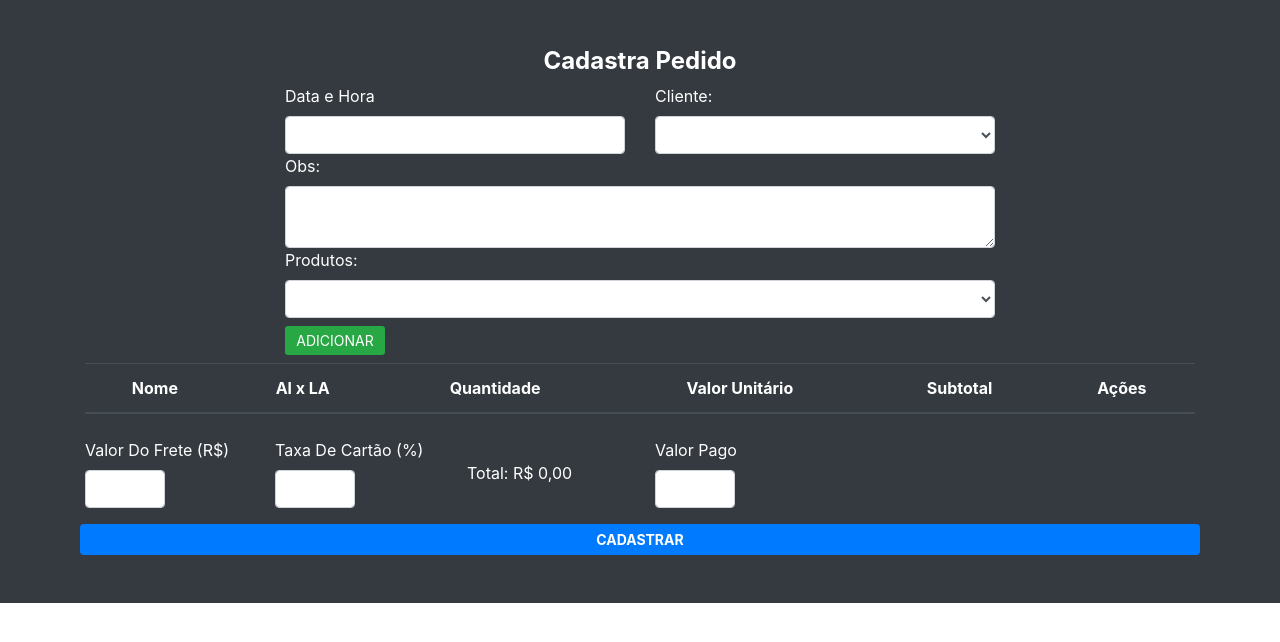
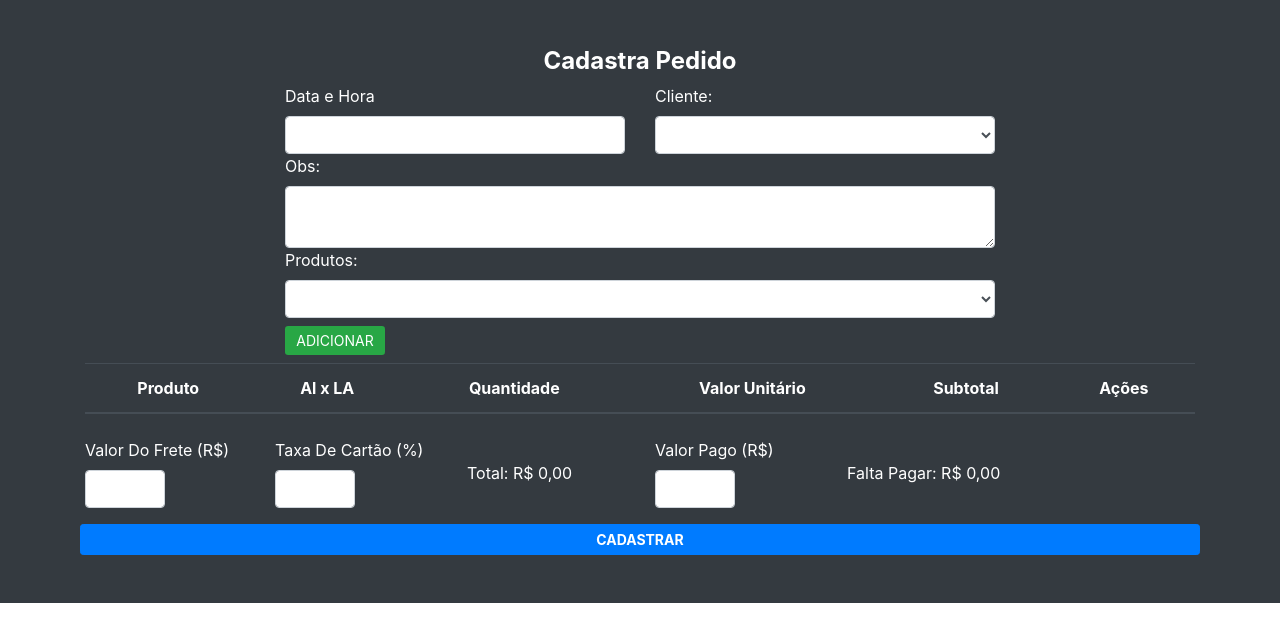
Before and after one commit to JuanFariasGit/sistema_grafica, a PHP site: page /sistema_grafica/cadastra.pedido.php in a window 1280 px wide. Shown: the part 79-721 px from the top of the page. Run offline with PHP 8.4, Linux system fonts and the light colour scheme; a user stored in the database is signed in; data comes from the database, SQL or seed files in the repository; lists and menus that the app fills with data are empty.

Commit message:
Atualização Feita Em Casa

```diff
--- a/assets/js/script.js
+++ b/assets/js/script.js
@@ -3,9 +3,9 @@ function addproduto() {
     let nome = document.getElementById("produtos").value.split("|")[1];
 
     if(document.getElementById("produtos").value.split("|")[2] == "m²") {
-        $("#addproduto").append("<tr id='"+nome+"' class='items'><td><input class='form-control border-0 rounded-0 bg-dark text-white' type='text' name='nomes[]' value='"+nome+"' readonly='readonly' style='width: 300px'></td><td><input class='al mx-2 rounded border-0 py-2' type='number' name='al[]' step='0.01' min='1' value='1' onkeyup='mudouvalor()' style='width: 80px'><input class='la mx-2 rounded border-0 py-2' type='number' name='la[]' step='0.01' min='1' value='1' onkeyup='mudouvalor()' style='width: 80px'></td><td><input class='quantidade rounded border-0 py-2' type='number' name='quantidade[]' min='1' value='1' onkeyup='mudouvalor()' style='width: 80px'></td><td><input class='valor_unitario bg-dark text-white border-0' type='text' name='valorunitario[]' value='R$ "+preco.toFixed(2).replace('.', ',')+"' style='width: 80px' readonly='readonly'></td><td class='subtotal'>R$ "+preco.toFixed(2).replace('.', ',')+"</td><td><a id='"+nome+"' class='text-danger' href='javascript:void(0)' onclick='delItem(this)'>[x]</a></td></tr>");
+        $("#addproduto").append("<tr id='"+nome+"' class='items'><td><input class='form-control border-0 rounded-0 bg-dark text-white text-center' type='text' name='nomes[]' value='"+nome+"' readonly='readonly'></td><td><input class='al mx-2 rounded border-0 py-2' type='number' name='al[]' step='0.01' min='1' value='1' onkeyup='mudouvalor()' style='width: 80px'><input class='la mx-2 rounded border-0 py-2' type='number' name='la[]' step='0.01' min='1' value='1' onkeyup='mudouvalor()' style='width: 80px'></td><td><input class='quantidade rounded border-0 py-2' type='number' name='quantidade[]' min='1' value='1' onkeyup='mudouvalor()' style='width: 80px'></td><td><input class='valor_unitario bg-dark text-white border-0' type='text' name='valorunitario[]' value='R$ "+preco.toFixed(2).replace('.', ',')+"' style='width: 80px' readonly='readonly'></td><td><input class='subtotal bg-dark text-white border-0' type='text' name='subtotal[]' value='R$ "+preco.toFixed(2).replace('.', ',')+"' style='width: 80px' readonly='readonly'></td><td><a id='"+nome+"' class='text-danger' href='javascript:void(0)' onclick='delItem(this)'>[x]</a></td></tr>");
     } else {
-        $("#addproduto").append("<tr id='"+nome+"' class='items'><td><input class='form-control border-0 rounded-0 bg-dark text-white' type='text' name='nomes[]' value='"+nome+"' readonly='readonly'></td><td><input class='al mx-2 rounded border-0 py-2' type='number' name='al[]' step='0.01' min='1' value='1' onkeyup='mudouvalor()' readonly='readonly' style='width: 80px;background-color: #AAA'><input class='la mx-2 rounded border-0 py-2' type='number' name='la[]' step='0.01' min='1' value='1' onkeyup='mudouvalor()' readonly='readonly' style='width: 80px;background-color: #AAA'></td><td><input class='quantidade rounded border-0 py-2' type='number' name='quantidade[]' min='1' value='1' onkeyup='mudouvalor()' style='width: 80px'></td><td><input class='valor_unitario bg-dark text-white border-0' type='text' name='valorunitario[]' value='R$ "+preco.toFixed(2).replace('.',',')+"' style='width: 80px' readonly='readonly'></td><td class='subtotal'>R$ "+preco.toFixed(2).replace('.', ',')+"</td><td><a id='"+nome+"' class='text-danger' href='javascript:void(0)' onclick='delItem(this)'>[x]</a></td></tr>");
+        $("#addproduto").append("<tr id='"+nome+"' class='items'><td><input class='form-control border-0 rounded-0 bg-dark text-white text-center' type='text' name='nomes[]' value='"+nome+"' readonly='readonly'></td><td><input class='al mx-2 rounded border-0 py-2' type='number' name='al[]' step='0.01' min='1' value='1' onkeyup='mudouvalor()' readonly='readonly' style='width: 80px;background-color: #AAA'><input class='la mx-2 rounded border-0 py-2' type='number' name='la[]' step='0.01' min='1' value='1' onkeyup='mudouvalor()' readonly='readonly' style='width: 80px;background-color: #AAA'></td><td><input class='quantidade rounded border-0 py-2' type='number' name='quantidade[]' min='1' value='1' onkeyup='mudouvalor()' style='width: 80px'></td><td><input class='valor_unitario bg-dark text-white border-0' type='text' name='valorunitario[]' value='R$ "+preco.toFixed(2).replace('.',',')+"' style='width: 80px' readonly='readonly'></td><td><input class='subtotal bg-dark text-white border-0' type='text' name='subtotal[]' value='R$ "+preco.toFixed(2).replace('.', ',')+"' style='width: 80px' readonly='readonly'></td><td><a id='"+nome+"' class='text-danger' href='javascript:void(0)' onclick='delItem(this)'>[x]</a></td></tr>");
     }
 
     soma = 0;
@@ -25,9 +25,7 @@ function addproduto() {
     } else {
         document.getElementById('total').value = 'Total: R$ '+soma.toFixed(2).replace('.', ',');
     }
-    if(document.getElementById('total').value.length > 0) {
-       document.getElementById('falta_pagar') = document.getElementById('valor_pago').value - document.getElementById('total').value;
-    }
+    document.getElementById('falta_pagar').value = "Falta Pagar: R$ "+Number(Number(document.getElementById('total').value.split('R$')[1].trim().replace(',','.')) - Number(document.getElementById('valor_pago').value)).toFixed(2).replace(".",",");
 }
 
 $(document).ready(function() {
@@ -41,7 +39,7 @@ $(document).ready(function() {
 
 function mudouvalor() {
     for(i = 0; i < document.getElementsByClassName('subtotal').length; i++) {
-        document.getElementsByClassName('subtotal')[i].innerHTML = "R$ " + Number(Number(document.getElementsByClassName("valor_unitario")[i].value.split("R$")[1].trim().replace(',','.'))*Number(document.getElementsByClassName('quantidade')[i].value)*Number(document.getElementsByClassName('al')[i].value)*Number(document.getElementsByClassName('la')[i].value)).toFixed(2).replace('.',',');
+        document.getElementsByClassName('subtotal')[i].value = "R$ " + Number(Number(document.getElementsByClassName("valor_unitario")[i].value.split("R$")[1].trim().replace(',','.'))*Number(document.getElementsByClassName('quantidade')[i].value)*Number(document.getElementsByClassName('al')[i].value)*Number(document.getElementsByClassName('la')[i].value)).toFixed(2).replace('.',',');
     };
     soma = 0;
     for(i = 0; i < document.getElementsByClassName('items').length; i++) {
@@ -60,6 +58,7 @@ function mudouvalor() {
     } else {
         document.getElementById('total').value = 'Total: R$ '+soma.toFixed(2).replace('.', ',');
     }
+    document.getElementById('falta_pagar').value = "Falta Pagar: R$ "+Number(Number(document.getElementById('total').value.split('R$')[1].trim().replace(',','.')) - Number(document.getElementById('valor_pago').value)).toFixed(2).replace(".",",");
 }
 
 function delItem(e) {
@@ -81,6 +80,7 @@ function delItem(e) {
     } else {
         document.getElementById('total').value = 'Total: R$ '+soma.toFixed(2).replace('.', ',');
     }
+    document.getElementById('falta_pagar').value = "Falta Pagar: R$ "+Number(Number(document.getElementById('total').value.split('R$')[1].trim().replace(',','.')) - Number(document.getElementById('valor_pago').value)).toFixed(2).replace(".",",");
 }
 
 function validar_redefinir_senha_logado() {
--- a/cadastra.pedido.php
+++ b/cadastra.pedido.php
@@ -20,15 +20,12 @@ $produtos = $p->getProduto();
 if($_SERVER["REQUEST_METHOD"] == "POST") {
     $nome = $_POST['nomes'];
     $quantidade = $_POST['quantidade'];
-    $al = $_POST['al'];
+    $al =$_POST['al'];
     $la = $_POST['la'];
     $valor_unitario = $_POST['valorunitario'];
+    $subtotal = $_POST['subtotal'];
     for($i = 0; $i < count($quantidade); $i++) {
-       echo "Nome: ".$nome[$i]."<br>";
-       echo "Al: ".$al[$i]."<br>";
-       echo "LA: ".$la[$i]."<br>";
-       echo "Quantidade: ".$quantidade[$i]."<br>";
-       echo "Valor Unitário: ".$valor_unitario[$i]."<br>";
+
     }
     exit;
 }
@@ -82,7 +79,7 @@ if($_SERVER["REQUEST_METHOD"] == "POST") {
                             <table class="table table-dark text-center">
                             <thead>
                                 <tr>
-                                    <th scope="col">Nome</th>
+                                    <th scope="col">Produto</th>
                                     <th scope="col">Al x LA</th>
                                     <th  scope="col">Quantidade</th>
                                     <th  scope="col">Valor Unitário</th>
@@ -106,11 +103,11 @@ if($_SERVER["REQUEST_METHOD"] == "POST") {
                                 <input id="total" class="bg-dark text-white border-0" type="text" name="total" value="Total: R$ 0,00" readonly='readonly'>
                             </div>
                             <div class="col-lg-2 py-2">
-                                <label for="valor_pago">Valor Pago</label>
-                                <input id="valor_pago" class="form-control" type="number" name="valor_pago" step="0.01" style="width: 80px">
+                                <label for="valor_pago">Valor Pago (R$)</label>
+                                <input id="valor_pago" class="form-control" type="number" name="valor_pago" step="0.01" onkeyup="mudouvalor()" style="width: 80px">
                             </div>
                             <div class="col-lg-2 d-flex align-items-center py-2">
-                                <input id="falta_pagar" class="bg-dark text-white border-0" type="text" name="falta_pagar" value="" readonly='readonly'>
+                                <input id="falta_pagar" class="bg-dark text-white border-0" type="text" name="falta_pagar" value="Falta Pagar: R$ 0,00" readonly='readonly'>
                             </div>
                         </div>
                     </div>
```
